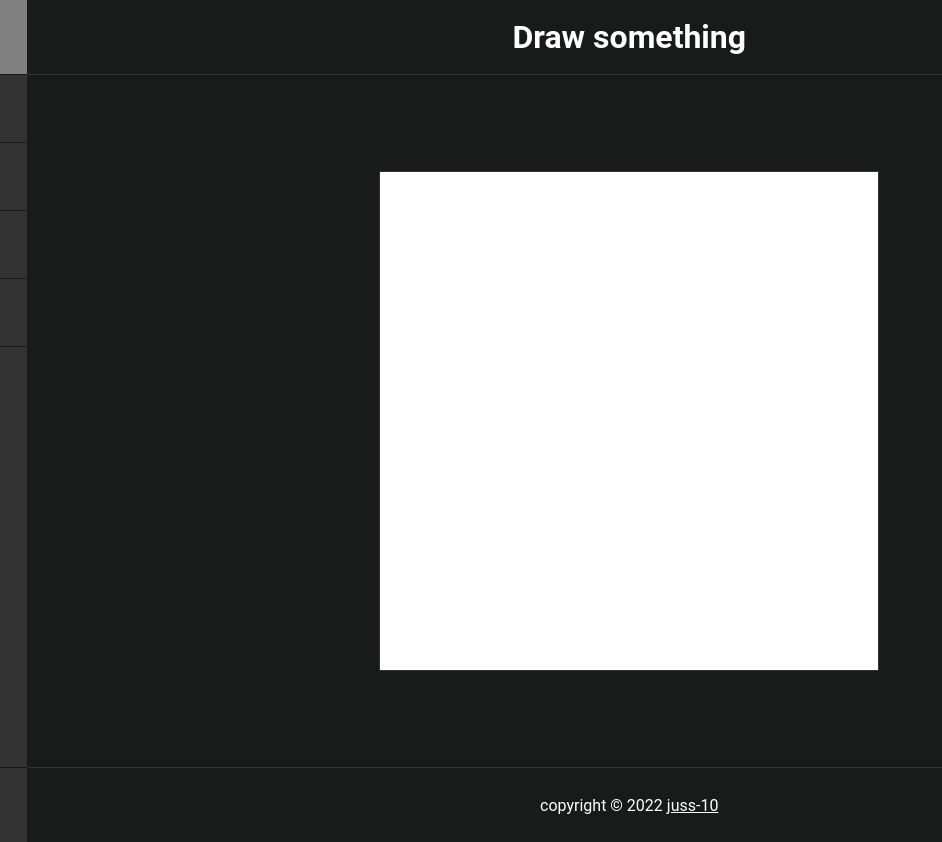
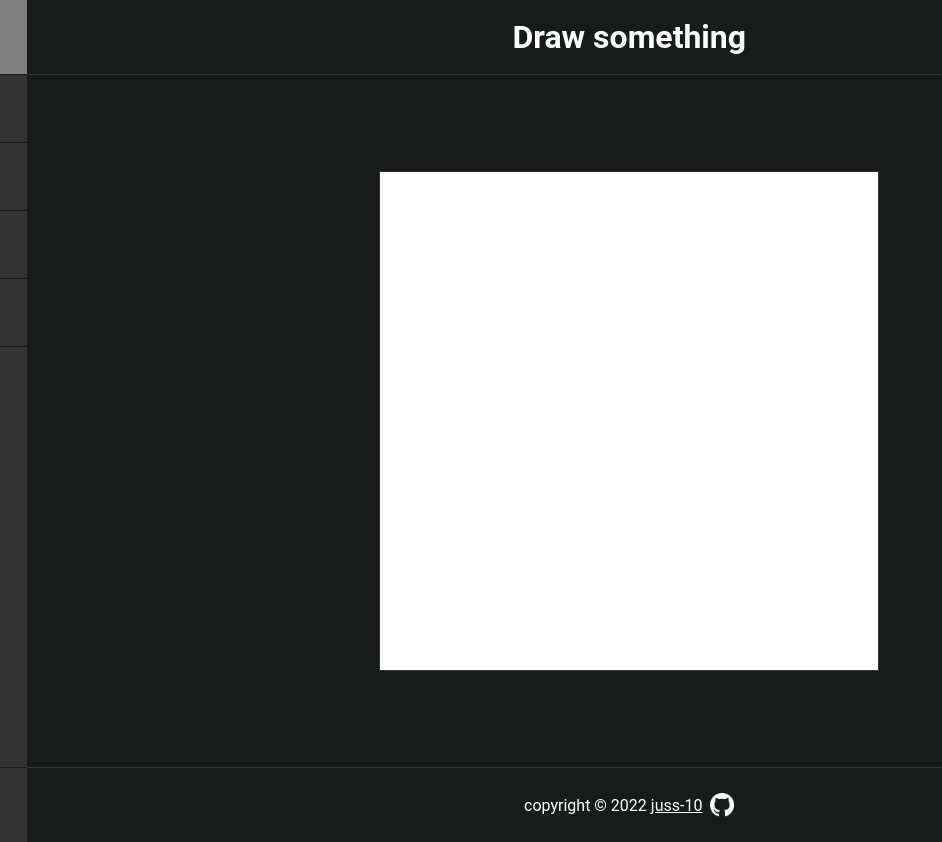
Before and after one commit to juss-10/etch-a-sketch, a plain HTML site: page index.html in a window 1280 px wide. Shown: the full height of the page, 49-991 px from the left. Drawn offline with Linux system fonts and the light colour scheme.

Commit message:
fix: footer github link

```diff
--- a/assets/css/styles.css
+++ b/assets/css/styles.css
@@ -198,6 +198,22 @@ section {
     border-top: 1px solid hsl(0, 0%, 20%);
 }
 
+.link-icon {
+    position: relative;
+    display: inline-flex;
+    align-items: center;
+    column-gap: 0.5em;
+}
+
+.github.link-icon::after {
+    content: "";
+    background: url("../images/github-logo.png");
+    background-repeat: no-repeat;
+    background-size: contain;
+    width: 24px;
+    height: 24px;
+}
+
 @media (min-width: 500px) {
     body {
         flex-direction: row;
--- a/index.html
+++ b/index.html
@@ -78,7 +78,7 @@
             </section>
         </main>
         <footer class="footer">
-            <p>copyright &copy; 2022 <span><a href="#">juss-10</a></span></p>
+            <p>copyright &copy; 2022 <span class="link-icon github"><a href="https://github.com/juss-10/etch-a-sketch">juss-10</a></span></p>
         </footer>
     </div>
 </body>
```
Also changed, not shown: assets/images/github-logo.png (added).
